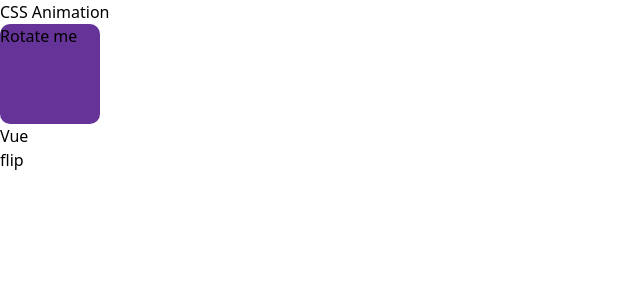
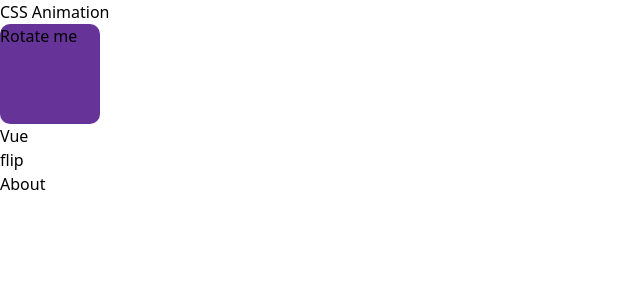
Before and after one commit to stujmar/vue3-playground, a Vue app in the folder vue-three/: page /about in a window 1280 px wide. Shown: the top 300 px of the page, without its empty margins (0-640 px from the left). Built offline with nearby package versions, Linux system fonts and the light colour scheme.

Commit message:
[sm] added about and home to router and views, working beautifully

```diff
--- a/vue-three/src/main.js
+++ b/vue-three/src/main.js
@@ -5,7 +5,10 @@ import {createRouter, createWebHistory} from 'vue-router'
 
 const router = createRouter({
   history: createWebHistory(),
-  routes: [],
+  routes: [
+    { path: '/', name: 'Home', component: () => import('./views/Home.vue') },
+    { path: '/about', name: 'About', component: () => import('./views/About.vue') },
+  ],
 })
 
 createApp(App).use(router).mount('#app');
--- /dev/null
+++ b/vue-three/src/views/About.vue
@@ -0,0 +1,3 @@
+<template>
+  <h1>About</h1>
+</template>
--- /dev/null
+++ b/vue-three/src/views/Home.vue
@@ -0,0 +1,3 @@
+<template>
+  <h1>Home</h1>
+</template>
```
